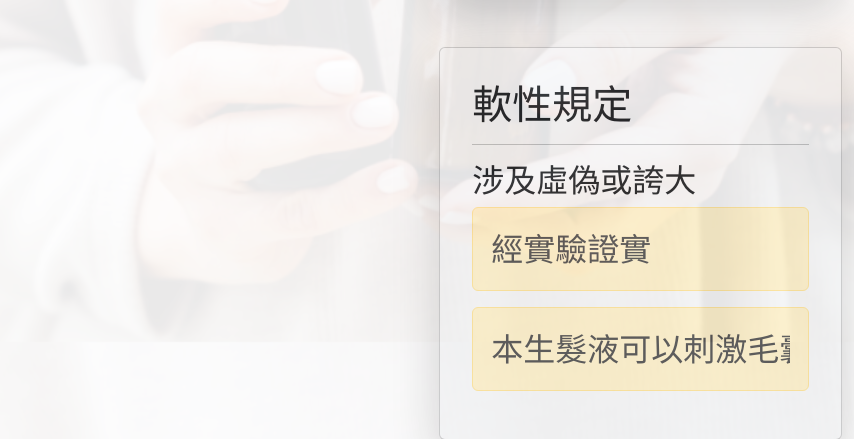
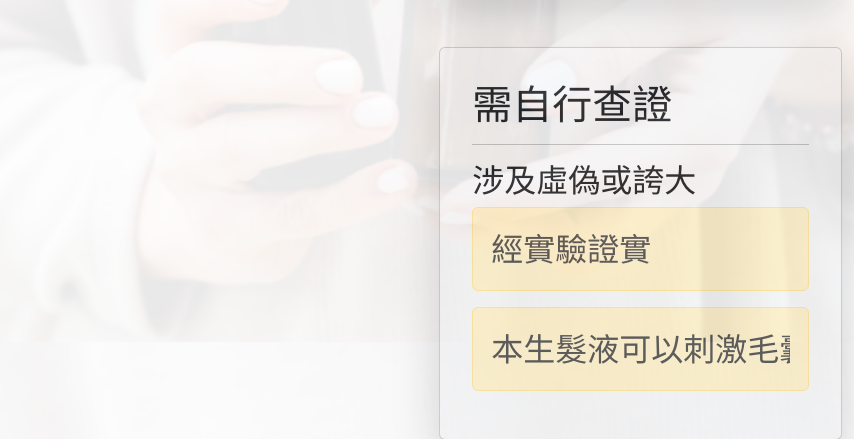
Before and after one commit to Grammyship/CosCOP, a Python web app: template flask/templates/index.html in a window 1280 px wide. Shown: the part 1258-1697 px from the top of the page, without its empty margins (426-1280 px from the left). Run offline with Jinja, Linux system fonts and the light colour scheme; the template is opened without the code that fills it, so the values that code supplies are empty; some libraries are stand-ins or nearby versions.

Commit message:
Update index.html

```diff
--- a/flask/templates/index.html
+++ b/flask/templates/index.html
@@ -127,7 +127,7 @@
                         </div>
                         <div class="card shadow-lg p-3 mb-5 bg-body-tertiary rounded">
                             <div class="card-body">
-                                <h1 class="card-title">軟性規定</h1>
+                                <h1 class="card-title">需自行查證</h1>
                                 <hr/>
                                 <h2 class="card-title">涉及虛偽或誇大</h2>
                                 <div class="alert alert-warning" role="alert" v-for="utterance in getEXAGGRules" style="font-size: 200%;">
```
